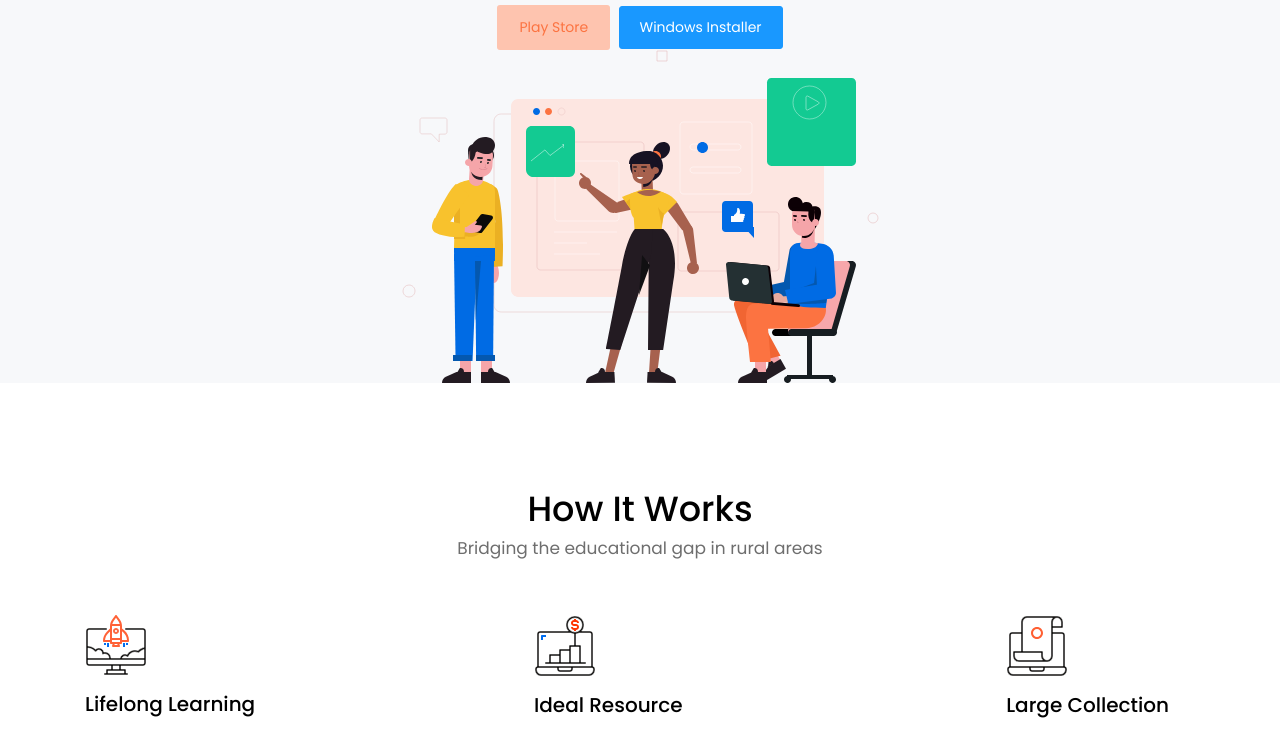
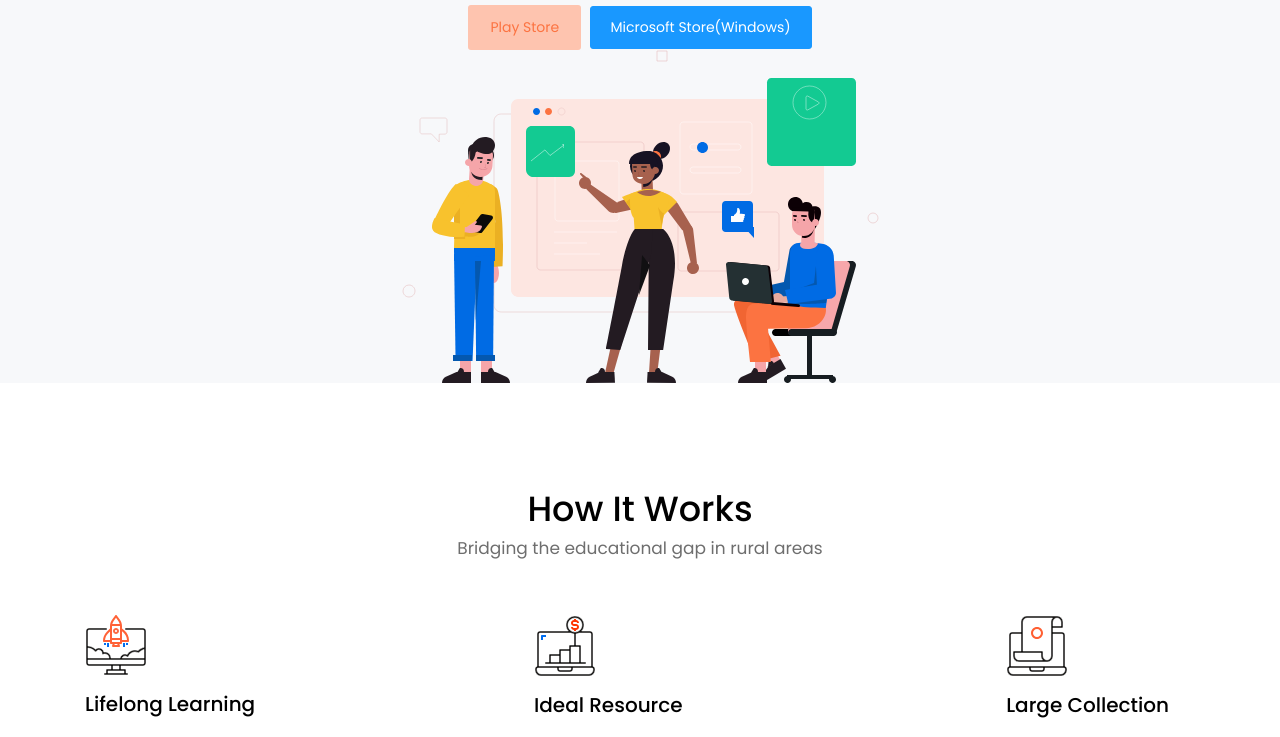
Before and after one commit to VEC-CSE/intro-page, a website: page index.html in a window 1280 px wide. Shown: the part 319-1056 px from the top of the page. Drawn offline with Linux system fonts and the light colour scheme.

Commit message:
Update index.html

```diff
--- a/index.html
+++ b/index.html
@@ -63,7 +63,7 @@
       <h6 class="font-weight-normal text-muted pb-3">Get started by downloading the app</h6>
       <div>
         <a class="btn btn-opacity-light mr-1 " href="https://play.google.com/store/apps/details?id=dev.lavan.vecdigilib" target="_blank">Play Store</a>
-        <a class="btn btn-info"  href="https://github.com/VEC-CSE/v3-web/releases/download/v3/vecdigilibsetupx86.exe" target="_blank">Windows Installer</a>
+        <a class="btn btn-info"  href="https://apps.microsoft.com/detail/9mt4d6dzgdl6?hl=en-us&gl=IN" target="_blank">Microsoft Store(Windows)</a>
       </div>
       <img src="images/Group171.svg" alt="" class="img-fluid">
     </div>
```
